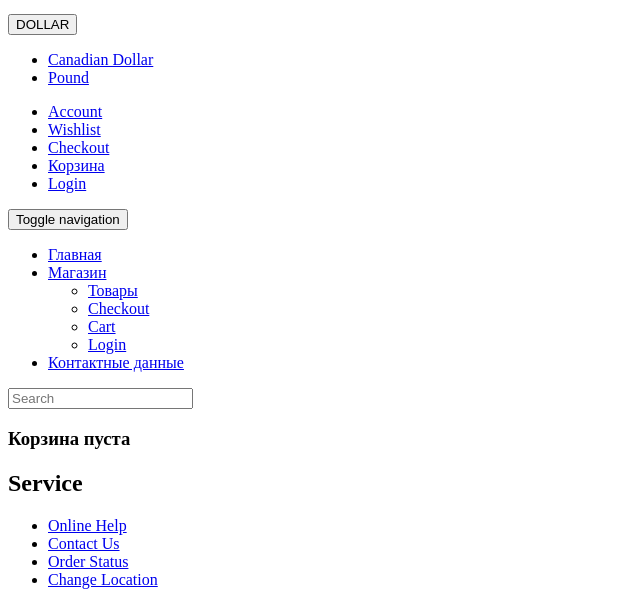
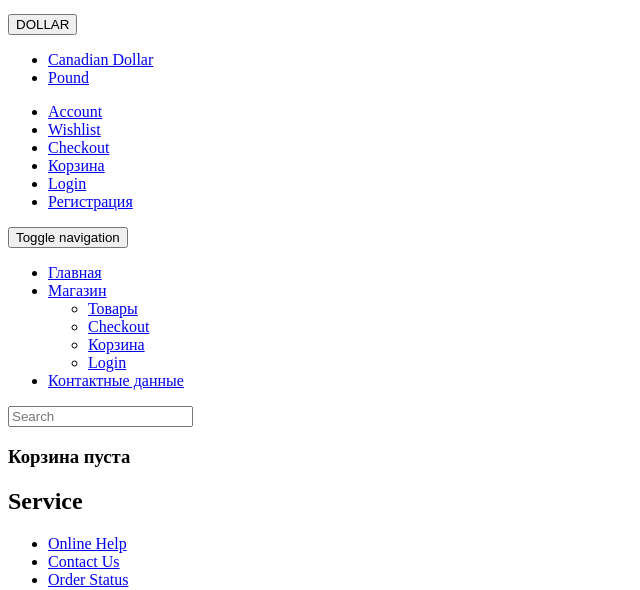
Before and after one commit to ted94vip/top-top, a Yii app: template views/Cart/view.php in a window 1280 px wide. Shown: the part 202-792 px from the top of the page, without its empty margins (0-640 px from the left). Run offline with PHP 8.4 and a stand-in for Yii, Linux system fonts and the light colour scheme; the template is opened without the code that fills it, so the values that code supplies are empty; some libraries are stand-ins or nearby versions.

Commit message:
вызов представления из меню

```diff
--- a/views/layouts/main.php
+++ b/views/layouts/main.php
@@ -10,6 +10,7 @@ use yii\widgets\Breadcrumbs;
 use app\assets\AppAsset;
 use app\assets\ltAppAsset;
 use yii\bootstrap\Modal;
+use yii\helpers\Url;
 AppAsset::register($this);
 ltAppAsset::register($this);
 ?>
@@ -55,7 +56,7 @@ ltAppAsset::register($this);
             <div class="row">
                 <div class="col-sm-4">
                     <div class="logo pull-left">
-                        <a href="<?= \yii\helpers\Url::home()?>"><?= Html::img('@web/images/home/logo.png',['alt'=>'TOP-TOP'])?>
+                        <a href="<?= Url::home()?>"><?= Html::img('@web/images/home/logo.png',['alt'=>'TOP-TOP'])?>
                                                 </a></div>
                     <div class="btn-group pull-right">
                         <div class="btn-group">
@@ -89,6 +90,7 @@ ltAppAsset::register($this);
                             <li><a href="checkout.html"><i class="fa fa-crosshairs"></i> Checkout</a></li>
                             <li><a href="#" onclick="return getCart()"><i class="fa fa-shopping-cart"></i> Корзина</a></li>
                             <li><a href="login.html"><i class="fa fa-lock"></i> Login</a></li>
+                            <li><a href="<?=Url::to(['site/signup'])?>"><i class="fa fa-user"></i> Регистрация</a></li>
                         </ul>
                     </div>
                 </div>
@@ -110,14 +112,14 @@ ltAppAsset::register($this);
                     </div>
                     <div class="mainmenu pull-left">
                         <ul class="nav navbar-nav collapse navbar-collapse">
-                            <li><a class="active" href="<?= \yii\helpers\Url::home()?>">Главная</a></li>
+                            <li><a class="active" href="<?= Url::home()?>">Главная</a></li>
                             <li class="dropdown"><a href="#">Магазин<i class="fa fa-angle-down"></i></a>
                                 <ul role="menu" class="sub-menu">
                                     <li><a href="shop.html">Товары</a></li>
-                                    <li><a href="#" onclick="return getCart()>Корзина</a></li>
                                     <li><a href="checkout.html">Checkout</a></li>
-                                    <li><a href="#" onclick="return getCart()">Cart</a></li>
+                                    <li><a href="#" onclick="return getCart()">Корзина</a></li>
                                     <li><a href="login.html">Login</a></li>
+
                                 </ul>
                             </li>
                            <li><a href="404.html">Контактные данные</a></li>
@@ -127,7 +129,7 @@ ltAppAsset::register($this);
                 </div>
                 <div class="col-sm-3">
                     <div class="search_box pull-right">
-                        <form method="get" action="<?=\yii\helpers\Url::to(['search/view'])?>" >
+                        <form method="get" action="<?=Url::to(['search/view'])?>" >
                         <input type="text" placeholder="Search" name="q"/>
                         </form>
                     </div>
@@ -219,7 +221,7 @@ Modal::begin([
     'size'=>'modal-lg',
     'footer' => ' <button type="button" class="btn btn-default"
   data-dismiss="modal">Продолжить покупки</button>
-        <a href="'. \yii\helpers\Url::to(['cart/view']).'" type="button" class="btn btn-success">Оформить заказ</a>
+        <a href="'. Url::to(['cart/view']).'" type="button" class="btn btn-success">Оформить заказ</a>
         <button type="button" class="btn btn-danger" onclick="clearCart()">Очистить корзину</button>'
 
 ]);
```
